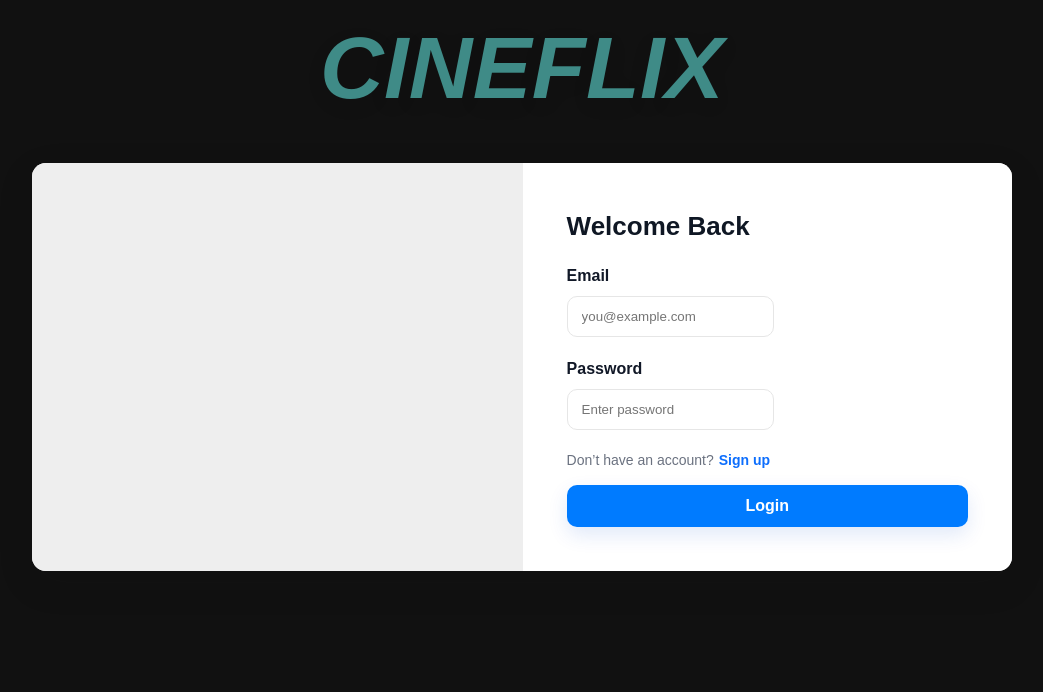
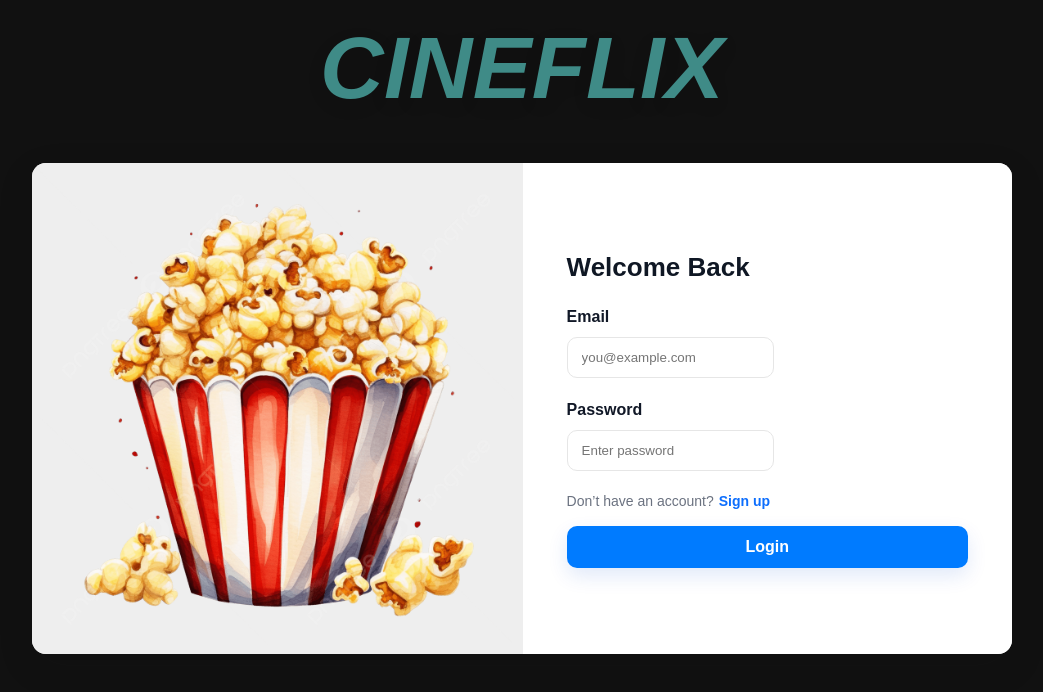
Before and after one commit to imposterbharathkumarburugu15-cpu/CINEFLIX, a React (Vite) app: page / in a window 1280 px wide. Shown: the top 692 px of the page, without its empty margins (118-1161 px from the left). Built offline with nearby package versions, Linux system fonts and the light colour scheme.

Commit message:
Update final.css

```diff
--- a/src/final.css
+++ b/src/final.css
@@ -1,5 +1,13 @@
-img{
+.scan-container {
+    display: flex;
+    justify-content: center;
+    align-items: center;
+    height: 80vh;
+    width: 100%;
+}
 
-    display: flex; justify-content: center; align-items: center; height: 80vh;
-    padding-left: 500px;
+.scan-container img {
+    max-width: 100%;
+    height: auto;
+    object-fit: contain;
 }
```
